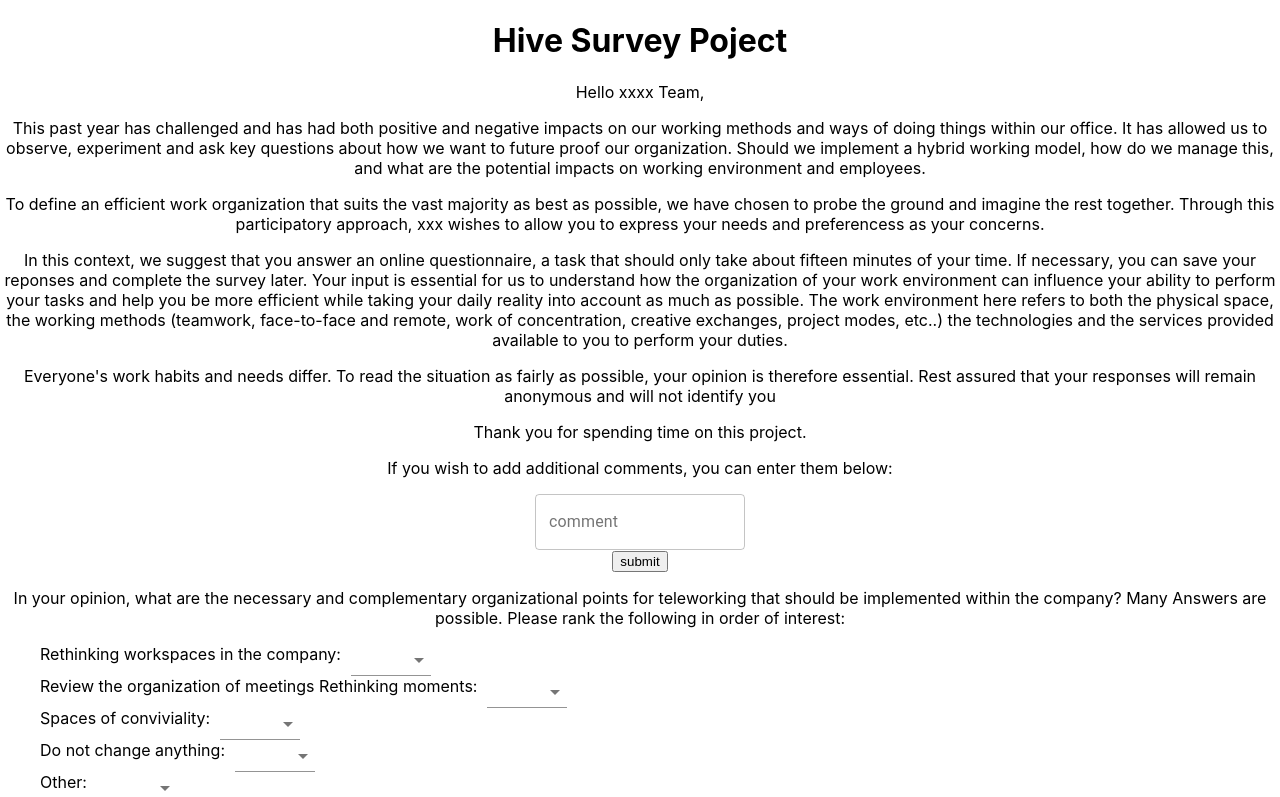
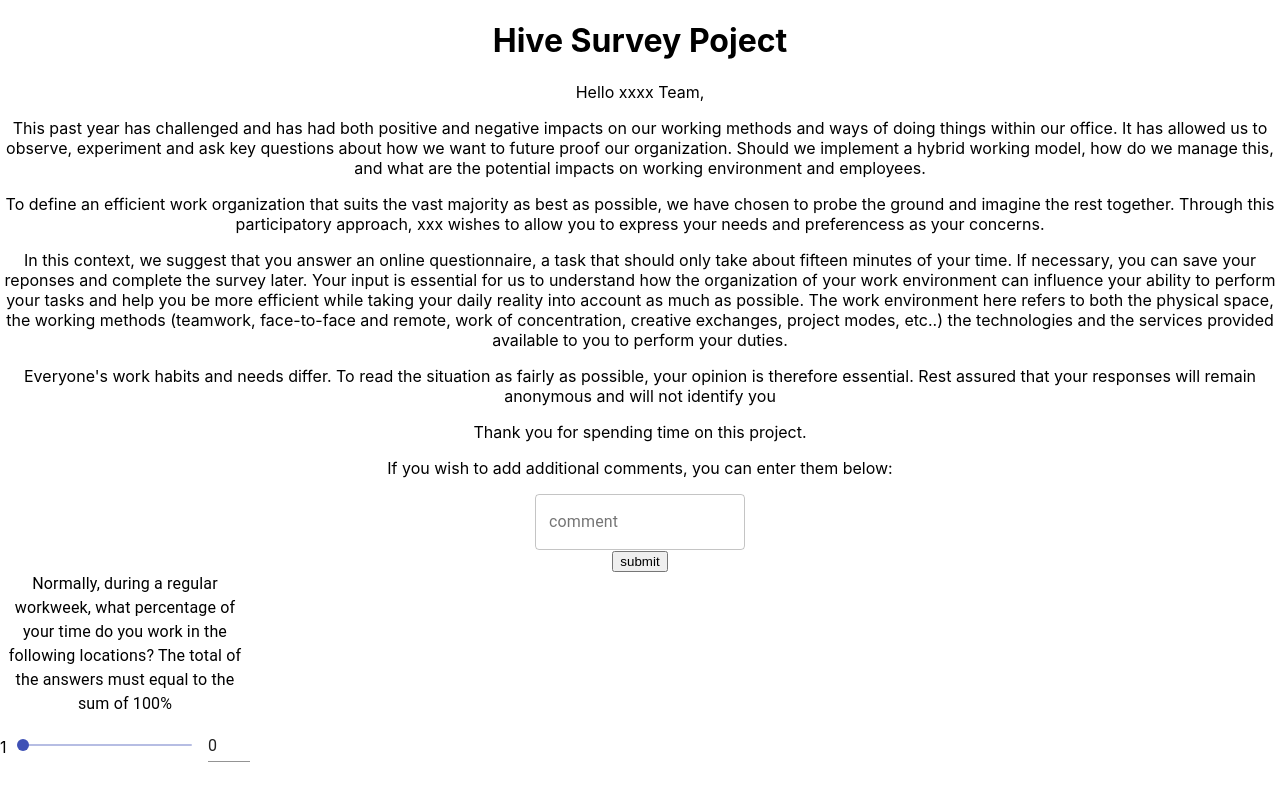
Before and after one commit to fjjes/project3-Hive, a React (Create React App) app in the folder client/: page / in a window 1280 px wide. Shown: the top 797 px of the page. Built offline with nearby package versions, Linux system fonts and the light colour scheme.

Commit message:
added submit button

```diff
--- a/client/src/components/Form.js
+++ b/client/src/components/Form.js
@@ -1,17 +1,18 @@
 import React from "react";
 import Narrative from "./questiontypes/Narrative";
 import Comment from "./questiontypes/Comment";
-import SelectInput from "./questiontypes/SelectInput";
+//import SelectInput from "./questiontypes/SelectInput";
 import Slider from "./questiontypes/Slider";
 import RadioButtons from "./questiontypes/RadioButtons";
 import Checkboxes from "./questiontypes/Checkboxes";
+
 
 const Form = () => {
   return (
     <div>
       <Narrative />
       <Comment />
-      <SelectInput />
+     {/* //<SelectInput /> */}
       <Slider />
       <RadioButtons/>
       <Checkboxes />
--- a/client/src/components/questiontypes/RadioButtons.js
+++ b/client/src/components/questiontypes/RadioButtons.js
@@ -4,6 +4,7 @@ import RadioGroup from '@material-ui/core/RadioGroup';
 import FormControlLabel from '@material-ui/core/FormControlLabel';
 import FormControl from '@material-ui/core/FormControl';
 import FormLabel from '@material-ui/core/FormLabel';
+import FormHelperText from '@material-ui/core/FormHelperText';
 
  function RadioButtons() {
   const [value, setValue] = React.useState('');
@@ -11,6 +12,9 @@ import FormLabel from '@material-ui/core/FormLabel';
   const handleChange = (e) => {
     setValue(e.target.value);
   };
+  const handleSubmit = () => {
+    console.log("value", value);
+  }
 
   return (
     <FormControl component="fieldset">
@@ -69,8 +73,11 @@ import FormLabel from '@material-ui/core/FormLabel';
         control={<Radio/>}
         label="Other"
         />
-
-      </RadioGroup>
+        <FormHelperText>Please select one</FormHelperText>
+        <button onClick={handleSubmit} type="submit" variant="outlined">
+          Submit
+        </button>
+    </RadioGroup>
 
     </FormControl>
   );
--- a/client/src/components/questiontypes/SelectInput.js
+++ b/client/src/components/questiontypes/SelectInput.js
@@ -1,69 +1,69 @@
-import { useState } from 'react';
-import { makeStyles } from '@material-ui/core/styles';
-import Select from '@material-ui/core/Select';
-import FormControl from '@material-ui/core/FormControl';
-import MenuItem from '@material-ui/core/MenuItem';
+// import { useState } from 'react';
+// import { makeStyles } from '@material-ui/core/styles';
+// import Select from '@material-ui/core/Select';
+// import FormControl from '@material-ui/core/FormControl';
+// import MenuItem from '@material-ui/core/MenuItem';
 
-const useStyles = makeStyles((theme) => ({
-    formControl: {
-      minWidth: 80,
-    },
+// const useStyles = makeStyles((theme) => ({
+//     formControl: {
+//       minWidth: 80,
+//     },
 
-  }));
+//   }));
 
-const SelectInput = () => {
-    const classes = useStyles();
-    const [value, setValue]= useState()
-    //const [inputRank, setIntputRank]= useState('')
+// const SelectInput = () => {
+//     const classes = useStyles();
+//     const [value, setValue]= useState()
+//     //const [inputRank, setIntputRank]= useState('')
 
-    const interests= [
-        'Rethinking workspaces in the company',
-        'Review the organization of meetings Rethinking moments',
-        'Spaces of conviviality',
-        'Do not change anything',
-        'Other'
-      ]
+//     const interests= [
+//         'Rethinking workspaces in the company',
+//         'Review the organization of meetings Rethinking moments',
+//         'Spaces of conviviality',
+//         'Do not change anything',
+//         'Other'
+//       ]
 
-    let selectArray = [];
-    let num= 1
-    for(let i=0; i<interests.length; i++){
-        selectArray.push(num++)
-    }
+//     let selectArray = [];
+//     let num= 1
+//     for(let i=0; i<interests.length; i++){
+//         selectArray.push(num++)
+//     }
 
-//    const handleSubmit=()=>{
-//     console.log(comment)
-//     setComment('') //input clears out when clicked on submit
-//   }
+// //    const handleSubmit=()=>{
+// //     console.log(comment)
+// //     setComment('') //input clears out when clicked on submit
+// //   }
 
-    return (
-        <div className="select">
-            <p>In your opinion, what are the necessary and complementary organizational points for teleworking that should be implemented within the company? Many Answers are possible. Please rank the following in order of interest:</p>
-            <ul>
-                {interests.map((interest, i)=>{
-                    return(
-                        <li key={i} style={{listStyleType:"none", textAlign:"left"}} >
-                            {interest}:
-                            <span style={{marginLeft:"10px"}}>
-                                <FormControl className={classes.formControl}>
-                                    <Select  value={value} onChange={(e)=>setValue(e.target.value)}>
-                                        {selectArray.map((selection, index)=>{
-                                            return <MenuItem key={index} value={selection}>{selection}</MenuItem>
-                                        })}
-                                    </Select>
-                                    {console.log(interest, value)}
-                                </FormControl>
-                            </span>
+//     return (
+//         <div className="select">
+//             <p>In your opinion, what are the necessary and complementary organizational points for teleworking that should be implemented within the company? Many Answers are possible. Please rank the following in order of interest:</p>
+//             <ul>
+//                 {interests.map((interest, i)=>{
+//                     return(
+//                         <li key={i} style={{listStyleType:"none", textAlign:"left"}} >
+//                             {interest}:
+//                             <span style={{marginLeft:"10px"}}>
+//                                 <FormControl className={classes.formControl}>
+//                                     <Select  value={value} onChange={(e)=>setValue(e.target.value)}>
+//                                         {selectArray.map((selection, index)=>{
+//                                             return <MenuItem key={index} value={selection}>{selection}</MenuItem>
+//                                         })}
+//                                     </Select>
+//                                     {console.log(interest, value)}
+//                                 </FormControl>
+//                             </span>
 
-                        </li>
-                        )
-                })}
-            </ul>
-{/*
-            <button onClick={handleSubmit} type="submit">
-            submit
-           </button> */}
-        </div>
-    );
-}
+//                         </li>
+//                         )
+//                 })}
+//             </ul>
+// {/*
+//             <button onClick={handleSubmit} type="submit">
+//             submit
+//            </button> */}
+//         </div>
+//     );
+// }
 
-export default SelectInput;
+// export default SelectInput;
```
